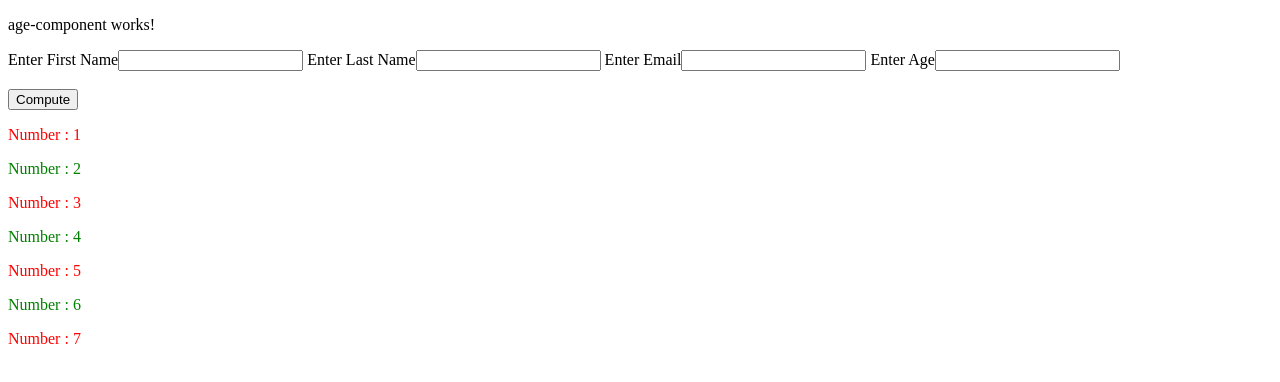
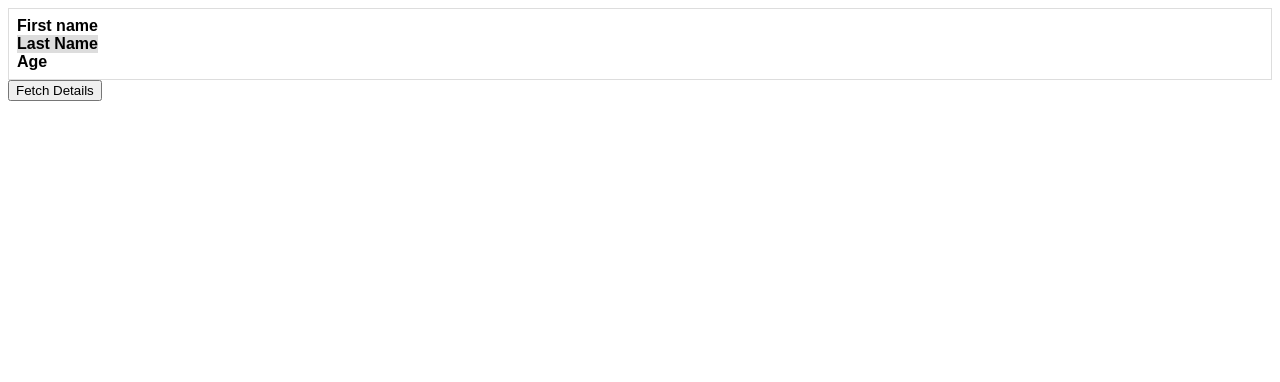
Before and after one commit to deepanjan0604/AngularApp, an Angular app: page / in a window 1280 px wide. Shown: the top 382 px of the page. Built offline with nearby package versions, Linux system fonts and the light colour scheme.

Commit message:
Demo Angular App

```diff
--- a/src/app/app.component.html
+++ b/src/app/app.component.html
@@ -16,4 +16,5 @@ Enter Second Input<input type="number" [(ngModel)]="two" >
 img [src]="imgurl">-->
 
 
-<app-age-component></app-age-component>
+<!--<app-age-component></app-age-component>-->
+<app-parent></app-parent>
--- /dev/null
+++ b/src/app/child/child.component.html
@@ -0,0 +1,3 @@
+
+
+<button (click)="getMessage()">Fetch Details</button>
--- /dev/null
+++ b/src/app/child/child.component.ts
@@ -0,0 +1,28 @@
+import { Component, OnInit, Input, Output, EventEmitter } from '@angular/core';
+
+@Component({
+  selector: 'app-child',
+  templateUrl: './child.component.html',
+  styleUrls: ['./child.component.css']
+})
+export class ChildComponent implements OnInit {
+
+  constructor() { }
+
+  ngOnInit() {
+  }
+
+  arr=[{firstName:"Deep",lastName:"Deepanjan",age:"25"},{firstName:"Sooraj",lastName:"K",age:"25"}]
+
+  @Input() receivedFromParent: string;
+  @Output() messageToEmit= new EventEmitter<any>();
+
+
+
+  sendMessageToParent(){
+    this.messageToEmit.emit(this.arr);
+    //emit(arr);
+  }
+  getMessage(){this.sendMessageToParent();}
+
+}
--- /dev/null
+++ b/src/app/parent/parent.component.css
@@ -0,0 +1,15 @@
+table {
+    font-family: arial, sans-serif;
+    border-collapse: collapse;
+    width: 100%;
+  }
+
+  td, th {
+    border: 1px solid #dddddd;
+    text-align: left;
+    padding: 8px;
+  }
+
+  tr:nth-child(even) {
+    background-color: #dddddd;
+  }
--- /dev/null
+++ b/src/app/parent/parent.component.html
@@ -0,0 +1,35 @@
+<!-- <p>parent works!</p>
+Enter First Name<input type="text" [(ngModel)]="firstName" required>
+Enter Last Name<input type="text" [(ngModel)]="lastName" required>
+Enter Email<input type="email" [(ngModel)]="email" required>
+Enter Age<input type="number" [(ngModel)]="age" required><br><br>
+<button (click)="employeeFunc($event)">Compute</button>
+
+<app-child [receivedFromParent]="messageToSend"></app-child> -->
+<!-- <div>
+    <div>
+        <div>First Name</div>
+        <div>Last Name</div>
+        <div>Age</div>
+    </div>
+    <div *ngFor="let item for recieveFromChild">
+        <div>{{item.firstName}}</div>
+        <div>{{item.lastName}}</div>
+        <div>{{item.age}}</div>
+    </div>
+</div> -->
+
+<table>
+    <th>
+        <tr>First name</tr>
+        <tr>Last Name</tr>
+        <tr>Age</tr>
+    </th>
+    <td *ngFor="let item of recieveFromChild;">
+        <tr>{{ item.firstName}}</tr>
+     <tr>{{ item.lastName}}</tr>
+     <tr>{{ item.age}}</tr>
+    </td>
+</table>
+
+<app-child (messageToEmit)="getMessage($event)"></app-child>
--- /dev/null
+++ b/src/app/parent/parent.component.ts
@@ -0,0 +1,26 @@
+import { Component, OnInit } from '@angular/core';
+
+@Component({
+  selector: 'app-parent',
+  templateUrl: './parent.component.html',
+  styleUrls: ['./parent.component.css']
+})
+export class ParentComponent implements OnInit {
+
+  constructor() { }
+
+  ngOnInit() {
+  }
+
+  //messageToSend: string='value';
+  //messageToSend: object='value';
+
+  recieveFromChild: any;
+  getMessage(arr:any){
+    debugger;
+  this.recieveFromChild=arr;
+  console.log(arr);
+
+  }
+
+}
```
Also changed, not shown: src/app/app.module.ts (+7 -1 lines), src/app/child/child.component.css (added), 2 other files (tests, documents, lock files or other folders).
